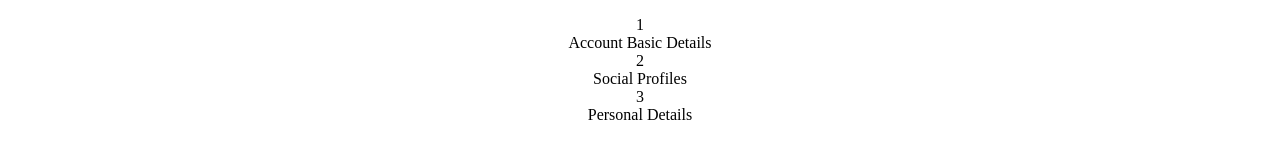
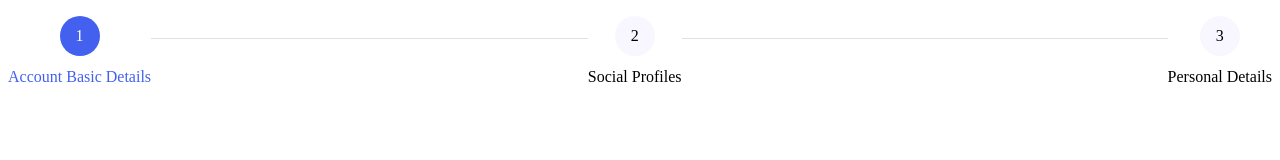
Before and after one commit to maazshakeel/multi-step-form, a plain HTML site: page index.html in a window 1280 px wide. Drawn offline with Linux system fonts and the light colour scheme.

Commit message:
style: styles completed, the classes and the things

```diff
--- a/styles.css
+++ b/styles.css
@@ -43,3 +43,114 @@ h2 {
 .font-normal {
   font-weight: normal;
 }
+ul.form-stepper {
+  counter-reset: section;
+  margin-bottom: 3rem;
+}
+ul.form-stepper .form-stepper-circle {
+  position: relative;
+}
+ul.form-stepper .form-stepper-circle span {
+  position: absolute;
+  top: 50%;
+  left: 50%;
+  transform: translateY(-50%) translateX(-50%);
+}
+.form-stepper-horizontal {
+  position: relative;
+  display: -webkit-box;
+  display: -ms-flexbox;
+  display: flex;
+  -webkit-box-pack: justify;
+  -ms-flex-pack: justify;
+  justify-content: space-between;
+}
+ul.form-stepper > li:not(:last-of-type) {
+  margin-bottom: 0.625rem;
+  -webkit-transition: margin-bottom 0.4s;
+  -o-transition: margin-bottom 0.4s;
+  transition: margin-bottom 0.4s;
+}
+.form-stepper-horizontal > li:not(:last-of-type) {
+  margin-bottom: 0 !important;
+}
+.form-stepper-horizontal li {
+  position: relative;
+  display: -webkit-box;
+  display: -ms-flexbox;
+  display: flex;
+  -webkit-box-flex: 1;
+  -ms-flex: 1;
+  flex: 1;
+  -webkit-box-align: start;
+  -ms-flex-align: start;
+  align-items: start;
+  -webkit-transition: 0.5s;
+  transition: 0.5s;
+}
+.form-stepper-horizontal li:not(:last-child):after {
+  position: relative;
+  -webkit-box-flex: 1;
+  -ms-flex: 1;
+  flex: 1;
+  height: 1px;
+  content: "";
+  top: 32%;
+}
+.form-stepper-horizontal li:after {
+  background-color: #dee2e6;
+}
+.form-stepper-horizontal li.form-stepper-completed:after {
+  background-color: #4da3ff;
+}
+.form-stepper-horizontal li:last-child {
+  flex: unset;
+}
+ul.form-stepper li a .form-stepper-circle {
+  display: inline-block;
+  width: 40px;
+  height: 40px;
+  margin-right: 0;
+  line-height: 1.7rem;
+  text-align: center;
+  background: rgba(0, 0, 0, 0.38);
+  border-radius: 50%;
+}
+.form-stepper .form-stepper-active .form-stepper-circle {
+  background-color: #4361ee !important;
+  color: #fff;
+}
+.form-stepper .form-stepper-active .label {
+  color: #4361ee !important;
+}
+.form-stepper .form-stepper-active .form-stepper-circle:hover {
+  background-color: #4361ee !important;
+  color: #fff !important;
+}
+.form-stepper .form-stepper-unfinished .form-stepper-circle {
+  background-color: #f8f7ff;
+}
+.form-stepper .form-stepper-completed .form-stepper-circle {
+  background-color: #0e9594 !important;
+  color: #fff;
+}
+.form-stepper .form-stepper-completed .label {
+  color: #0e9594 !important;
+}
+.form-stepper .form-stepper-completed .form-stepper-circle:hover {
+  background-color: #0e9594 !important;
+  color: #fff !important;
+}
+.form-stepper .form-stepper-active span.text-muted {
+  color: #fff !important;
+}
+.form-stepper .form-stepper-completed span.text-muted {
+  color: #fff !important;
+}
+.form-stepper .label {
+  font-size: 1rem;
+  margin-top: 0.5rem;
+}
+.form-stepper a {
+  cursor: default;
+}
```
